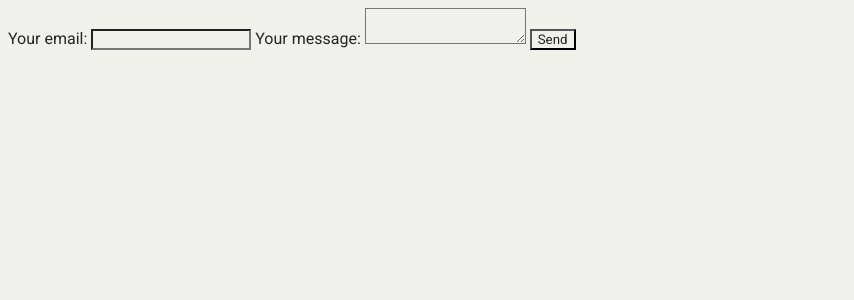
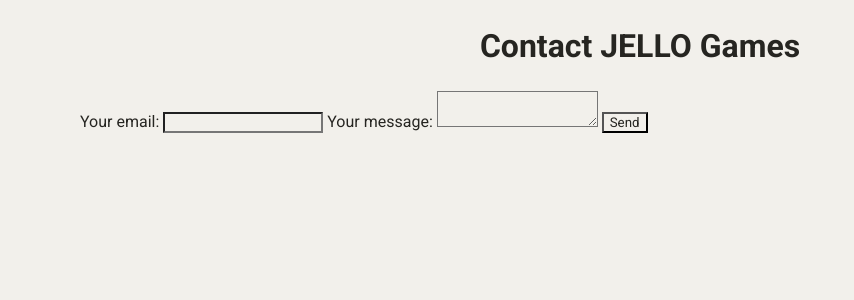
Before and after one commit to jaideng123/jaideng123.github.io, a Jekyll site: the page built from contact.html, in a window 1280 px wide. Shown: the top 300 px of the page, without its empty margins (0-854 px from the left). Built offline with Jekyll 4.4.1, drawn with Linux system fonts in a browser that asks for light colours; nearby versions of some CDN libraries.

Commit message:
Update contact.html

```diff
--- a/contact.html
+++ b/contact.html
@@ -3,7 +3,14 @@ layout: default
 permalink: /contact/
 title: Contact
 ---
-<form
+<section class="games-page">
+    <header class="games-header">
+        <h1 class="games-header__title">
+          Contact JELLO Games
+        </h1>
+    </header>
+  <section>
+    <form
   action="https://formspree.io/f/moqplqyb"
   method="POST"
 >
@@ -20,3 +27,6 @@ title: Contact
 
   <button type="submit">Send</button>
 </form>
+  </section>
+
+</section>
```
